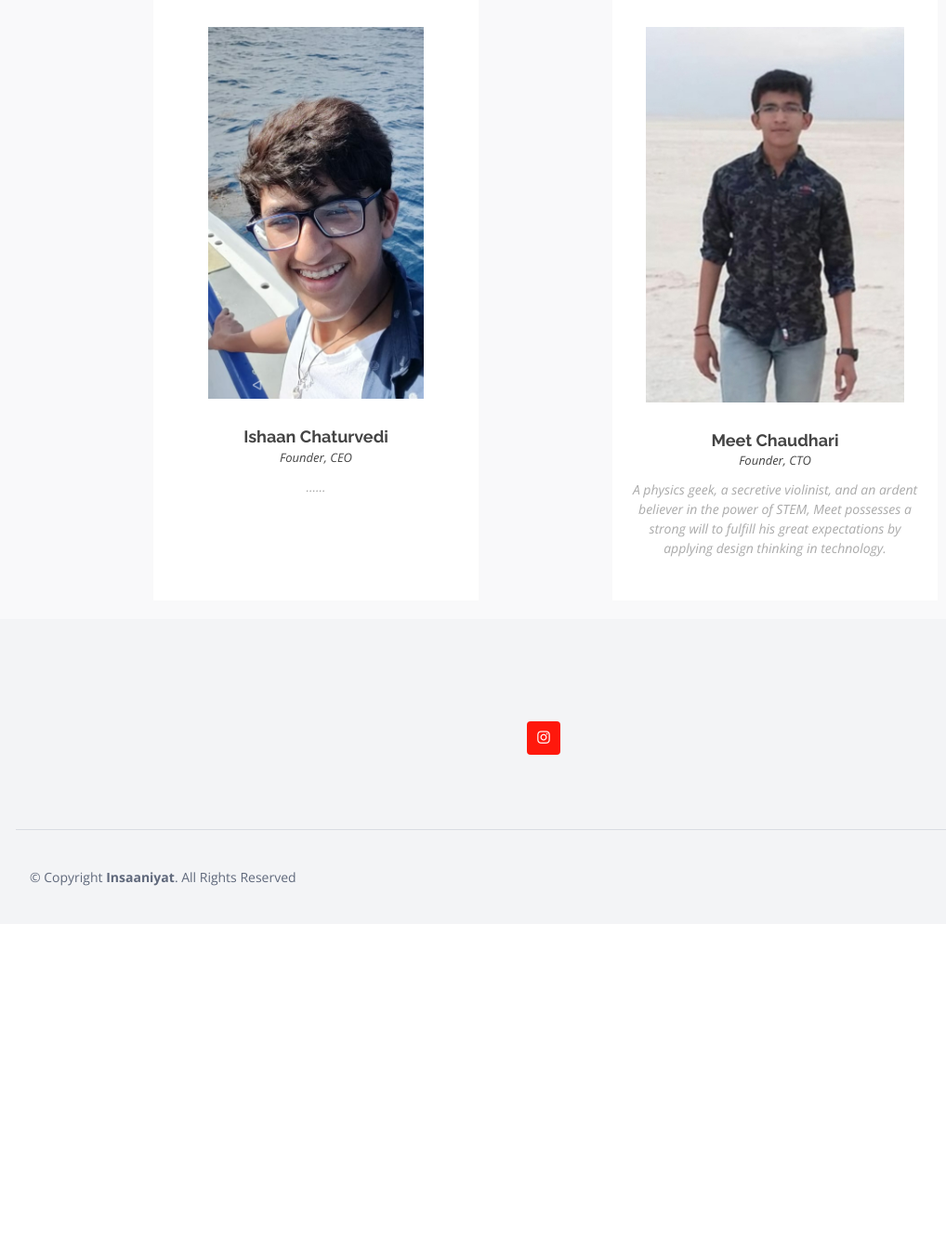
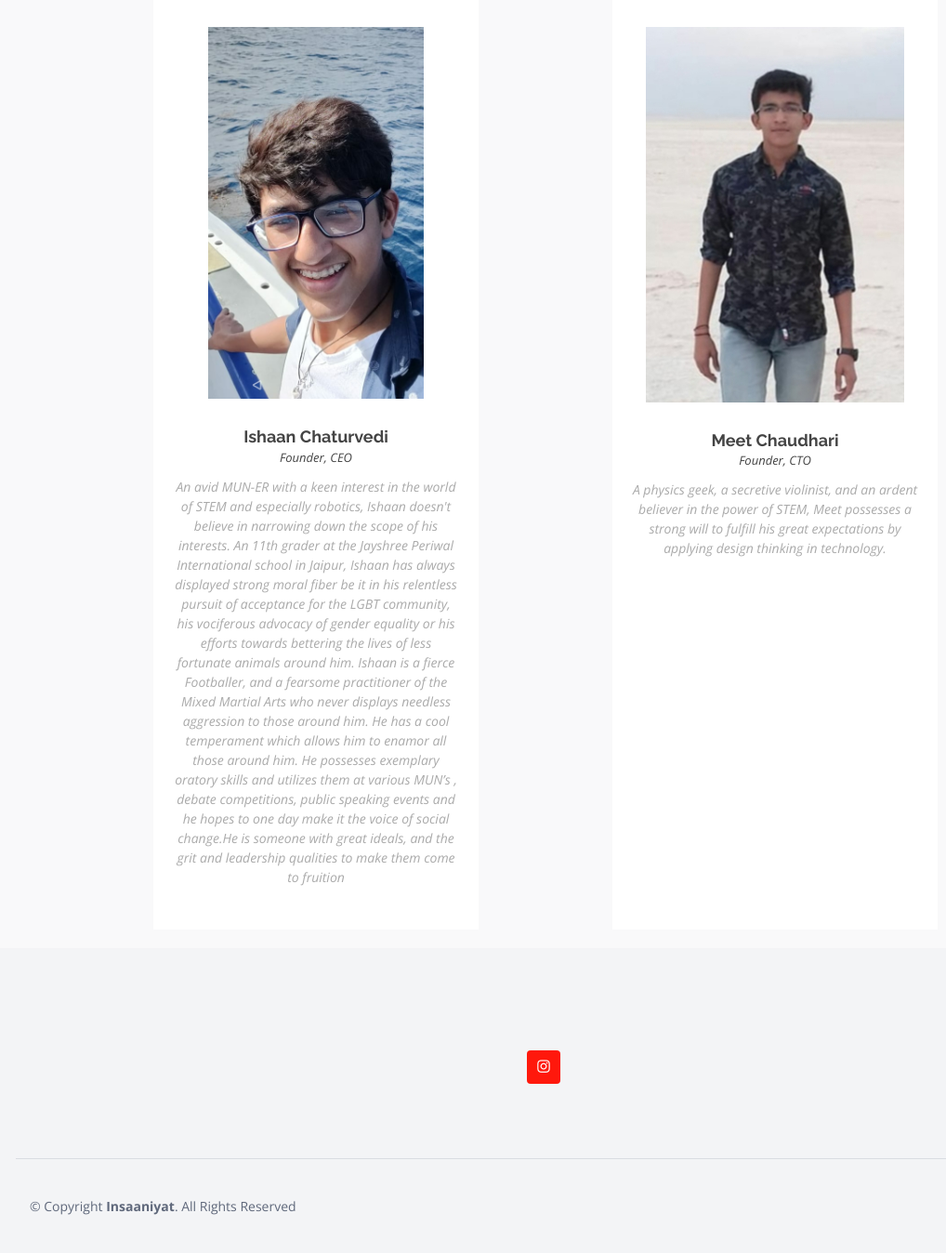
Before and after one commit to meetc1213/insaaniyat, a Django app: template templates/team.html in a window 1280 px wide. Shown: the part 939-2287 px from the top of the page at 93% size, without its empty margins (53-1071 px from the left). Before the commit the page ends 1892 px from the top, so only its background shows below. Run offline with Django 3.2, Linux system fonts and the light colour scheme; the template is opened without the code that fills it, so the values that code supplies are empty; some libraries are stand-ins or nearby versions.

Commit message:
Update team.html

```diff
--- a/templates/team.html
+++ b/templates/team.html
@@ -161,7 +161,9 @@
                 <h4>Ishaan Chaturvedi</h4>
                 <span>Founder, CEO</span>
                 <p>
-                  ......
+                  An avid MUN-ER with a keen interest in the world of STEM and especially robotics, Ishaan doesn't believe in narrowing down the scope of his interests. An 11th grader at the Jayshree Periwal International school in Jaipur, Ishaan has always displayed strong moral fiber be it in his relentless pursuit of acceptance for the LGBT community, his vociferous advocacy of gender equality or his efforts towards bettering the lives of less fortunate animals around him.
+
+Ishaan is a fierce Footballer, and a fearsome practitioner of  the Mixed Martial Arts who never displays needless aggression to those around him. He has a cool temperament which allows him to enamor all those around him. He possesses exemplary oratory skills and utilizes them at various MUN’s , debate competitions, public speaking events and he hopes to one day make it the voice of social change.He is someone with great ideals, and the grit and leadership qualities to make them come to fruition
                 </p>
   <!--              <div class="social">-->
   <!--                <a href=""><i class="icofont-twitter"></i></a>-->
```
